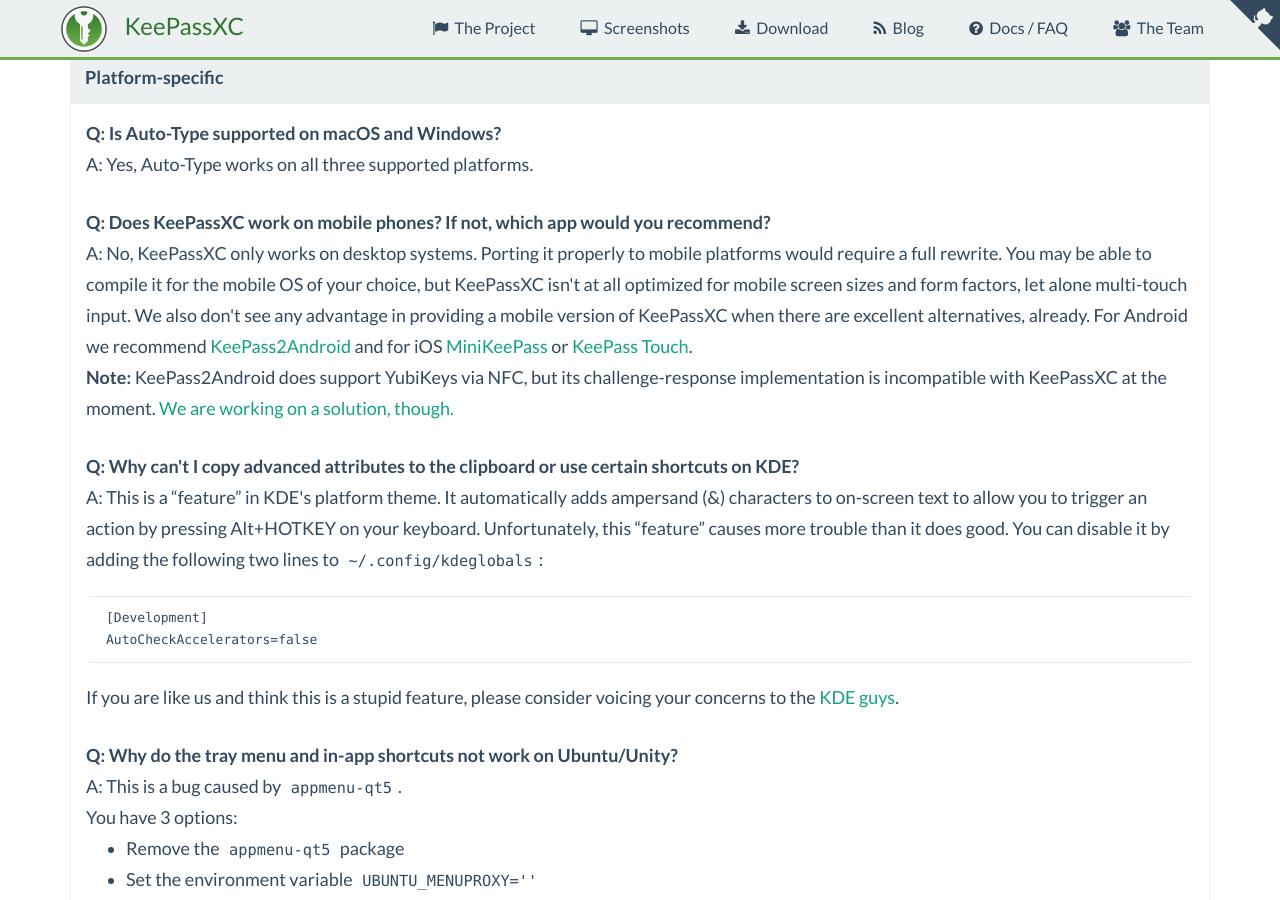
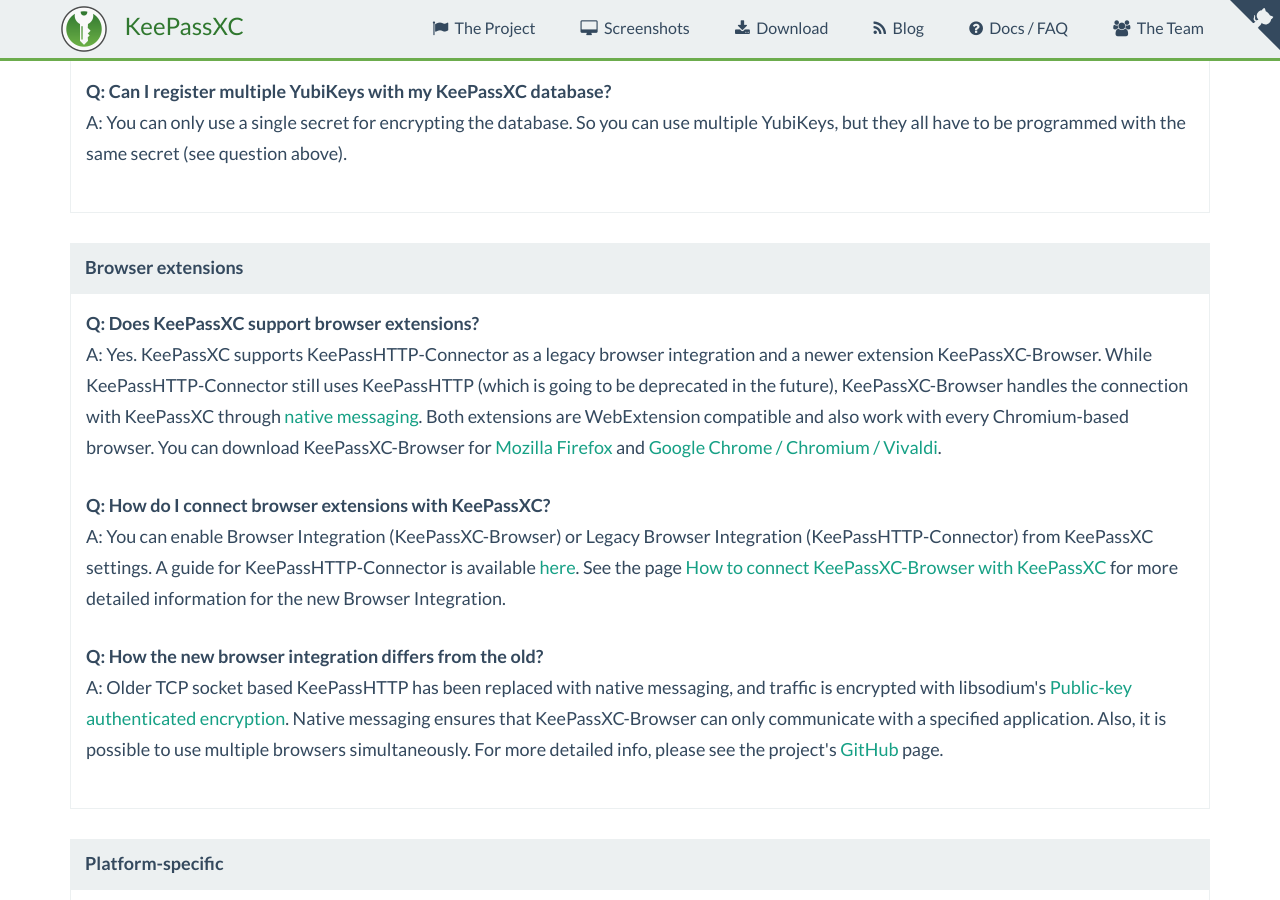
Before and after one commit to keepassxreboot/keepassxc-org, a Jekyll site: the page built from docs/index.html, in a window 1280 px wide and 900 px high, scrolled down 7169 px. Built offline with Jekyll 4.4.1, drawn with Linux system fonts in a browser that asks for light colours; comment, search, counter and statistics services are not loaded; some of the changed text lies outside the part shown.

Commit message:
First draft of browser extension related changes

```diff
--- a/docs/index.html
+++ b/docs/index.html
@@ -70,6 +70,13 @@
         <li><a href="#faq-yubikey-otp">But the feature list says KeePassXC supports TOTP. I am confused.</a></li>
         <li><a href="#faq-yubikey-broken-yubikey">What happens if I break my YubiKey? Can I create backup keys?</a></li>
         <li><a href="#faq-yubikey-multiple-yubikeys">Can I register multiple YubiKeys with my KeePassXC database?</a></li>
+    </ul>
+
+    <h5 id="faq-cat-browser">Browser extensions</h5>
+    <ul class="faq-questions">
+        <li><a href="#faq-browser">Does KeePassXC support browser extensions?</a></li>
+        <li><a href="#faq-browser-howto">How do I connect browser extensions with KeePassXC?</a></li>
+        <li><a href="#faq-browser-diff">How the new browser integration differs from the old?</a></li>
     </ul>
 
     <h5 id="faq-cat-platform">Platform-specific</h5>
@@ -322,6 +329,35 @@
         all have to be programmed with the same secret (see question above).</dd>
     </dl>
 
+    <h5>Browser extensions</h5>
+    <dl>
+        <dt id="faq-browser"><a href="#faq-browser">Does KeePassXC support browser extensions?</a></dt>
+        <dd>
+            Yes. KeePassXC supports KeePassHTTP-Connector as a legacy browser integration and a newer extension KeePassXC-Browser. While
+            KeePassHTTP-Connector still uses KeePassHTTP (which is going to be deprecated in the future), KeePassXC-Browser handles the
+            connection with KeePassXC through <a href="https://developer.mozilla.org/en-US/Add-ons/WebExtensions/Native_messaging">native messaging</a>.
+            Both extensions are WebExtension compatible and also work with every Chromium-based browser.
+            You can download KeePassXC-Browser for <a href="https://addons.mozilla.org/en-US/firefox/addon/keepassxc-browser/">Mozilla Firefox</a> and
+            <a href="https://chrome.google.com/webstore/detail/keepassxc-browser/iopaggbpplllidnfmcghoonnokmjoicf">Google Chrome / Chromium / Vivaldi</a>.
+        </dd>
+
+        <dt id="faq-browser-howto"><a href="#faq-browser-howto">How do I connect browser extensions with KeePassXC?</a></dt>
+        <dd>
+            You can enable Browser Integration (KeePassXC-Browser) or Legacy Browser Integration (KeePassHTTP-Connector) from KeePassXC settings.
+            A guide for KeePassHTTP-Connector is available <a href="https://github.com/smorks/keepasshttp-connector/blob/master/documentation/KeePassHttp-Connector.md">
+            here</a>. See the page <a href="https://keepassxc.org/docs/keepassxc-browser-migration.md">How to connect KeePassXC-Browser with KeePassXC</a> for more
+            detailed information for the new Browser Integration.
+        </dd>
+
+        <dt id="faq-browser-diff"><a href="#faq-browser-diff">How the new browser integration differs from the old?</a></dt>
+        <dd>
+            Older TCP socket based KeePassHTTP has been replaced with native messaging, and traffic is encrypted with libsodium's
+            <a href="https://download.libsodium.org/doc/public-key_cryptography/authenticated_encryption.html">Public-key authenticated encryption</a>.
+            Native messaging ensures that KeePassXC-Browser can only communicate with a specified application. Also, it is possible to use multiple browsers
+            simultaneously. For more detailed info, please see the project's <a href="https://github.com/keepassxreboot/keepassxc-browser">GitHub</a> page.
+        </dd>
+    </dl>
+
     <h5>Platform-specific</h5>
     <dl>
         <dt id="faq-autotype"><a href="#faq-autotype">Is Auto-Type supported on macOS and Windows?</a></dt>
--- a/project.html
+++ b/project.html
@@ -34,6 +34,9 @@
             <a href="https://addons.mozilla.org/en-US/firefox/addon/keepasshttp-connector/">Mozilla Firefox</a> and
             <a href="https://chrome.google.com/webstore/detail/keepasshttp-connector/dafgdjggglmmknipkhngniifhplpcldb">Google Chrome</a>,
             and <a href="https://github.com/mmichaa/passafari.safariextension/">passafari</a> for Safari.
+        <li>Support for the KeePassXC-Browser browser extension. It is available for
+            <a href="https://addons.mozilla.org/en-US/firefox/addon/keepassxc-browser/">Mozilla Firefox</a> and
+            <a href="https://chrome.google.com/webstore/detail/keepassxc-browser/iopaggbpplllidnfmcghoonnokmjoicf">Google Chrome / Chromium / Vivaldi</a>.
     </ul>
 
     <p> For a full list of new features and changes, have a look at the
@@ -55,11 +58,12 @@
 
     <p>KeePassXC has the following runtime requirements:
     <ul>
-        <li>Qt5 (5.2 or newer): qtbase and qttools5
+        <li>Qt5 (5.2 or newer, 5.3 or newer with the Browser Integration support): qtbase and qttools5
         <li>libgcrypt (1.6 or newer)
         <li>zlib
         <li>libxi, libxtst, qtx11extras (optional for Auto-Type on X11/Linux)
         <li>libyubikey,  libykpers-1 (optional for YubiKey support)
+        <li>libsodium (optional for Browser Integration support)
     </ul>
 
     <p>When using the AppImage or Snap Package release, these dependencies are already
```
